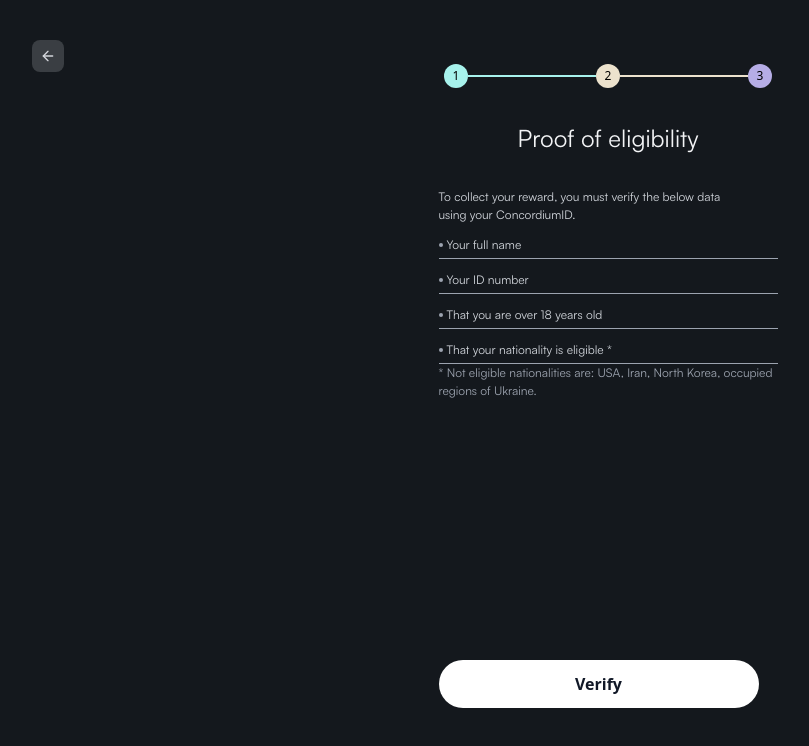
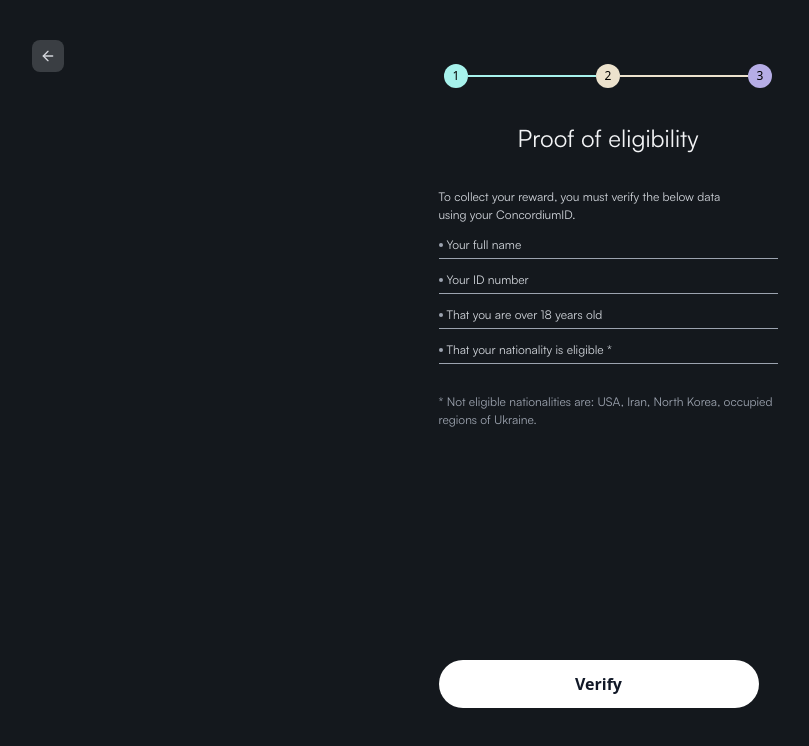
Before and after one commit to musmanfullstack/claimrewardsccd, a Next.js app: page /proof in a window 1280 px wide. Shown: the top 746 px of the page, without its empty margins (32-841 px from the left). Built offline with nearby package versions, Linux system fonts and the light colour scheme.

Commit message:
CONCORDIUM

```diff
--- a/src/components/Proof.tsx
+++ b/src/components/Proof.tsx
@@ -147,7 +147,7 @@ export default function ProofOfEligibility() {
                   </li>
                 </ul>
 
-                <p className="text-[12px] font-normal text-gray-400 font-[family-name:var(--font-satoshi-sans)]">
+                <p className="text-[12px] font-normal pt-[29px] text-gray-400 font-[family-name:var(--font-satoshi-sans)]">
                   * Not eligible nationalities are: USA, Iran, North Korea,
                   occupied regions of Ukraine.
                 </p>
```
